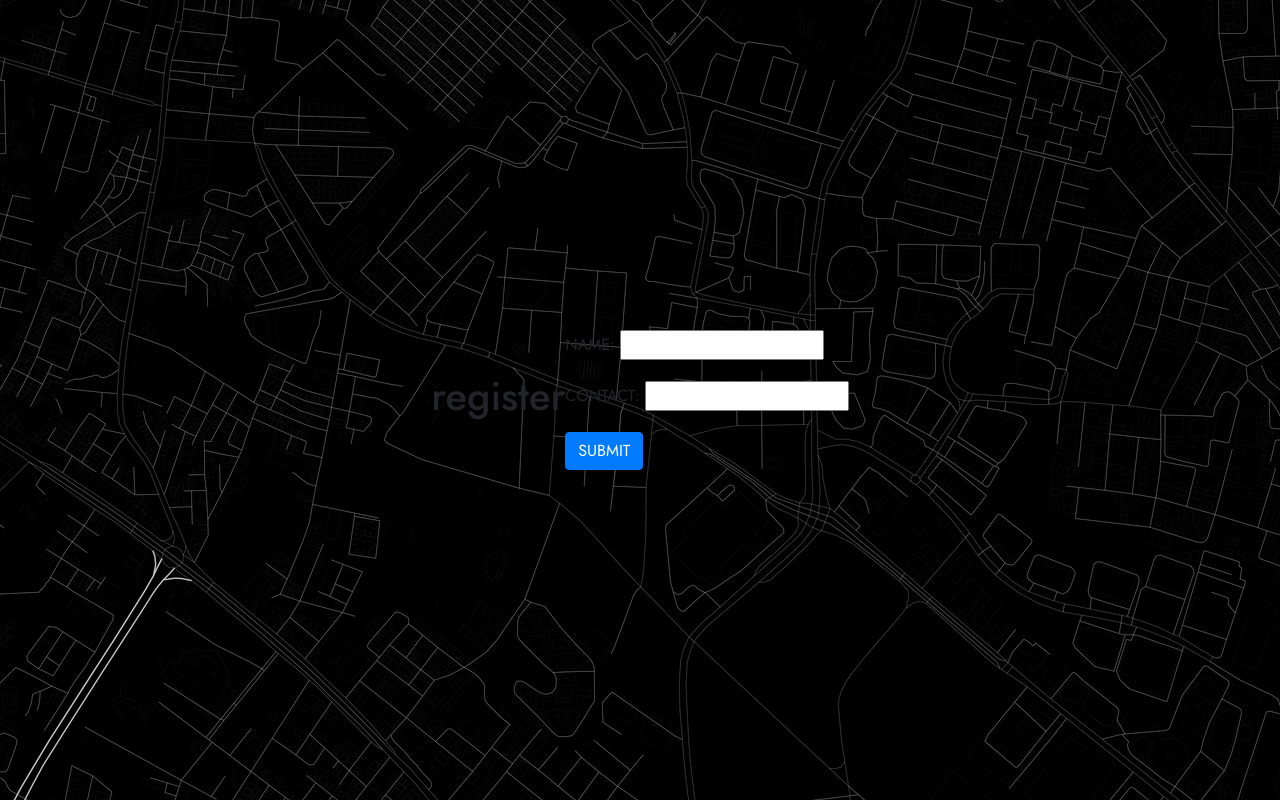
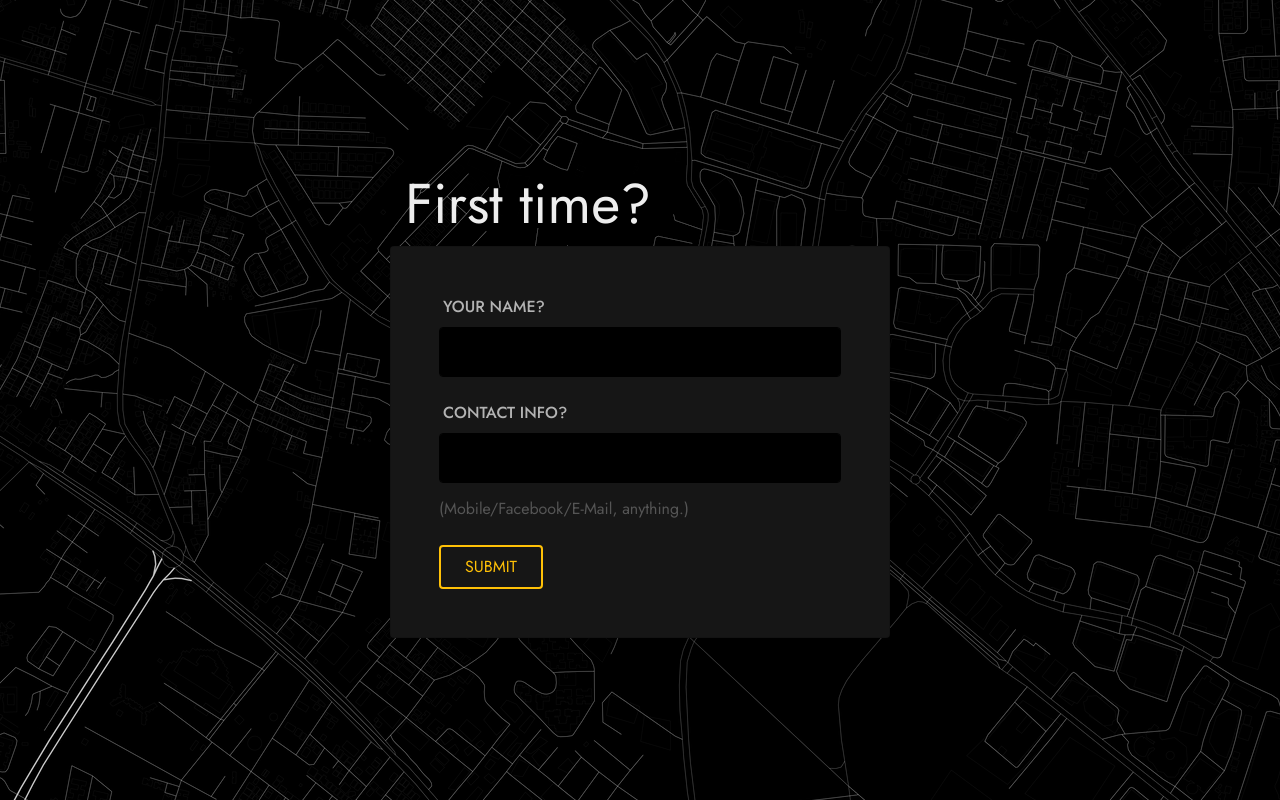
Before and after one commit to jr-john/plusOne, a Django app: page /register/ in a window 1280 px wide. Run offline with Django 3.2, Linux system fonts and the light colour scheme; a user stored in the database is signed in; some libraries are stand-ins or nearby versions.

Commit message:
Designed register page

```diff
--- a/plusOne/action/static/action/style.css
+++ b/plusOne/action/static/action/style.css
@@ -10,6 +10,7 @@ body {
     display: flex;
     align-items: center;
     justify-content: center;
+    flex-direction: column;
 }
 
 .main-bg {
@@ -49,12 +50,23 @@ body {
     background-color: #161616 !important;
 }
 
-#trip label {
+.reg-header {
+    max-width: 500px;
+    color: #eee;
+    font-size: 56px;
+}
+
+.contact-hint {
+    color: #555;
+    margin-top: -10px;
+}
+
+#trip label, #reg label {
     color: #b3b3b3;
     font-weight: 500;
 }
 
-#trip input {
+#trip input, #reg input {
     background-color: #000000;
     border-color: black !important;
     color: #eee;
--- a/plusOne/action/templates/base.html
+++ b/plusOne/action/templates/base.html
@@ -9,6 +9,17 @@
     <link rel="stylesheet" type="text/css" href="{% static 'action/style.css' %}">
     {% block head %} {% endblock %}
 </head>
+<nav class="navbar navbar-expand-md navbar-dark navbar-black fixed-top bg-dark">
+    <span class="po-icon"> +1 </span>
+    <div class="ml-auto btn-container">
+        <form class="form-inline my-2">
+            <button class="btn btn-outline-success outline-btn nav-btn mx-2" type="submit"> MY TRIPS </button>
+        </form>
+        <form class="form-inline my-2">
+            <button class="btn btn-outline-primary outline-btn nav-btn mx-2" type="submit"> LOG OUT </button>
+        </form>
+    </div>
+</nav>
 <body>
     <div class="container-fluid main-bg centered">
         {% block body %} {% endblock %}
--- a/plusOne/cas_auth/forms.py
+++ b/plusOne/cas_auth/forms.py
@@ -11,6 +11,10 @@ class UserForm(forms.ModelForm):
             'last_name'
         ]
         labels = {
-            'first_name': 'NAME',
-            'last_name': 'CONTACT'
+            'first_name': 'YOUR NAME?',
+            'last_name': 'CONTACT INFO?'
         }
+        widgets = {
+            'first_name': forms.TextInput(attrs = {'class': 'form-control py-4 mb-4', 'autocomplete': 'off'}),
+            'last_name': forms.TextInput(attrs = {'class': 'form-control py-4 mb-4', 'autocomplete': 'off'}),
+        }
--- a/plusOne/cas_auth/templates/register.html
+++ b/plusOne/cas_auth/templates/register.html
@@ -1,9 +1,26 @@
-{% extends 'base.html' %}
-
-{% block body %}
-<h1> register </h1>
-<form method="POST"> {% csrf_token %}
-{{ form.as_p }}
-<button type="submit" class="btn btn-primary"> SUBMIT </button>
-</form>
-{% endblock %}
+{% load static %}
+<!DOCTYPE html>
+<html lang="en">
+<head>
+    <meta charset="UTF-8">
+    <meta name="viewport" content="width=device-width, initial-scale=1.0">
+    <link rel="stylesheet" href="https://stackpath.bootstrapcdn.com/bootstrap/4.3.1/css/bootstrap.min.css" integrity="sha384-ggOyR0iXCbMQv3Xipma34MD+dH/1fQ784/j6cY/iJTQUOhcWr7x9JvoRxT2MZw1T" crossorigin="anonymous">
+    <link href="https://fonts.googleapis.com/css2?family=Jost:ital,wght@0,400;0,500;1,600&display=swap" rel="stylesheet">
+    <link rel="stylesheet" type="text/css" href="{% static 'action/style.css' %}">
+</head>
+<body>
+    <div class="container-fluid main-bg centered">
+        <div class="container reg-header text-left"> First time? </div>
+        <div class="container card home-card p-5 shadow-lg">
+            <form id="reg" method="POST"> {% csrf_token %}
+                <label class="ml-1"> {{ form.first_name.label }} </label>
+                {{ form.first_name }}
+                <label class="ml-1"> {{ form.last_name.label }} </label>
+                {{ form.last_name }}
+                <div class="contact-hint">(Mobile/Facebook/E-Mail, anything.)</div>
+                <button type="submit" class="btn btn-outline-warning outline-btn p-2 px-4 mt-4"> SUBMIT </button>
+            </form>
+        </div>
+    </div>
+</body>
+</html>
```
Also changed, not shown: plusOne/action/templates/home.html (+0 -14 lines), plusOne/cas_auth/templates/base.html (deleted, +0 -12 lines).
